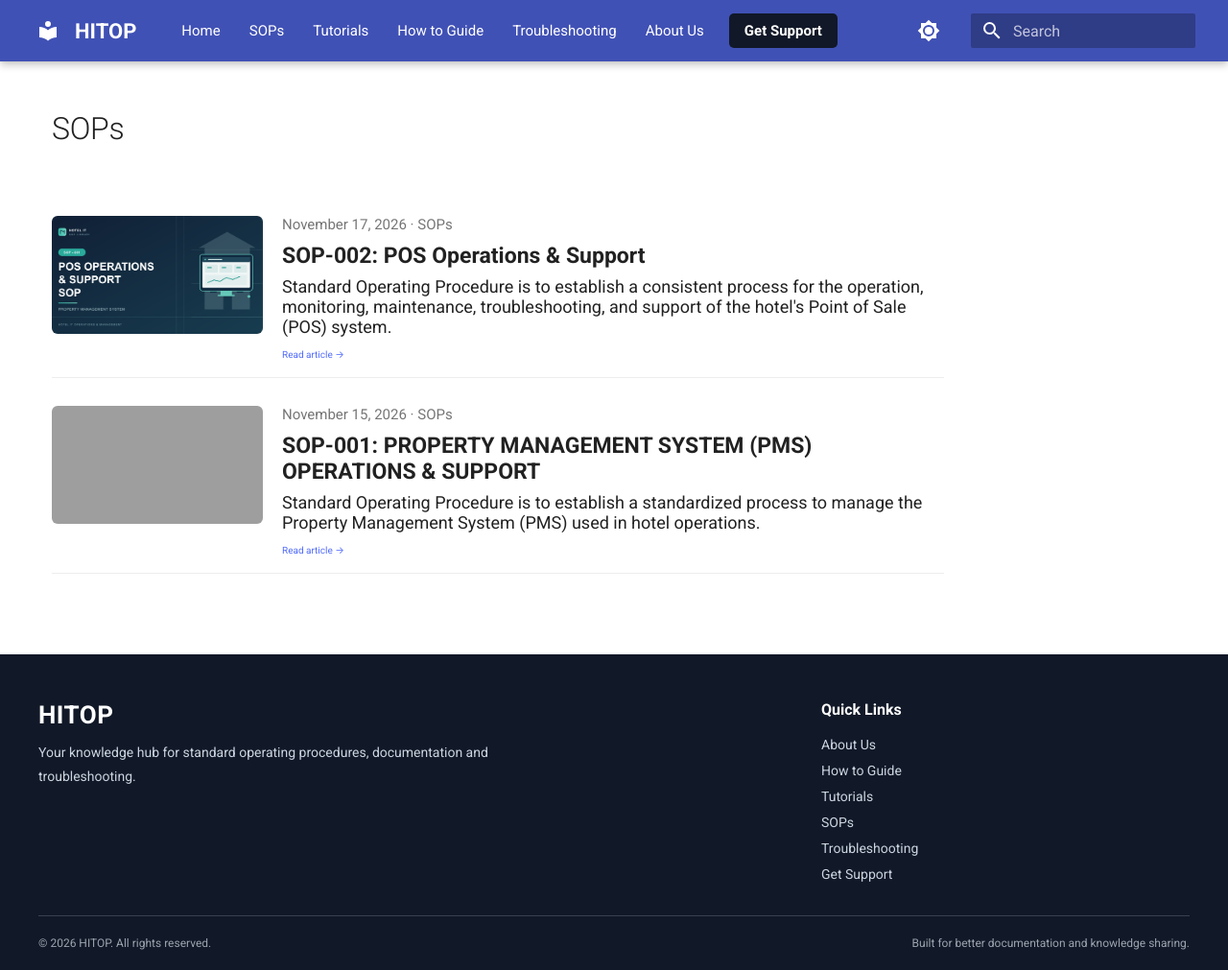
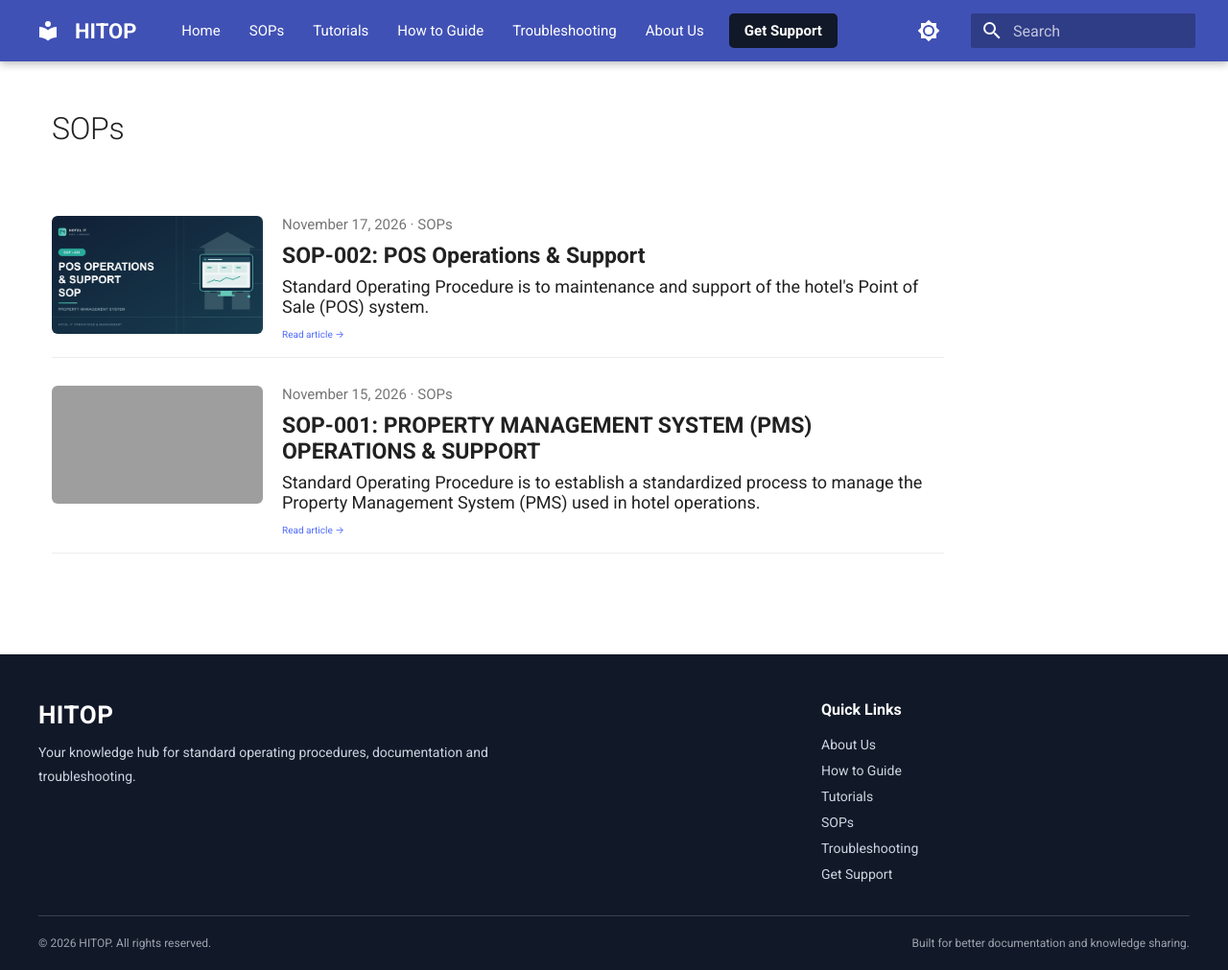
Before and after one commit to Gagan7248/HITOP, an MkDocs documentation site: the page built from docs/category/sops.md, in a window 1280 px wide and 1011 px high. Shown: the whole window at 96% size. Built offline with MkDocs 1.6.1 and Material for MkDocs 9.7.7, drawn with Linux system fonts in a browser that asks for light colours; grey boxes are pictures that could not be loaded.

Commit message:
Update documentation

```diff
--- a/docs/blog/posts/sops/SOP-002 POS Operations & Support.md
+++ b/docs/blog/posts/sops/SOP-002 POS Operations & Support.md
@@ -3,7 +3,7 @@ title: "SOP-002: POS Operations & Support"
 date: 2026-11-17 16:30:00
 categories:
   - SOPs
-description: Standard Operating Procedure is to establish a consistent process for the operation, monitoring, maintenance, troubleshooting, and support of the hotel's Point of Sale (POS) system.
+description: Standard Operating Procedure is to  maintenance and support of the hotel's Point of Sale (POS) system.
 thumbnail: images/IT-SOP-002.png
 ---
 # POS OPERATIONS & SUPPORT
```
Also changed, not shown: docs/blog/posts/sops/SOP-001 PMS OPERATIONS & SUPPORT.md (renamed from docs/blog/posts/sops/SOP-001 PROPERTY MANAGEMENT SYSTEM (PMS) OPERATIONS & SUPPORT.md).
